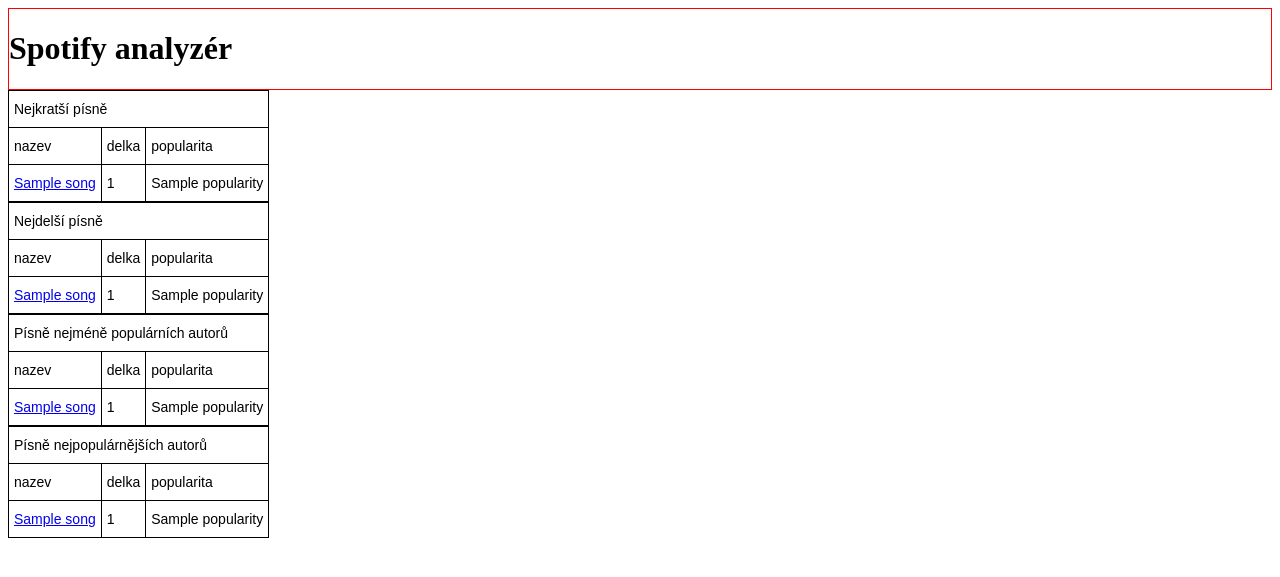
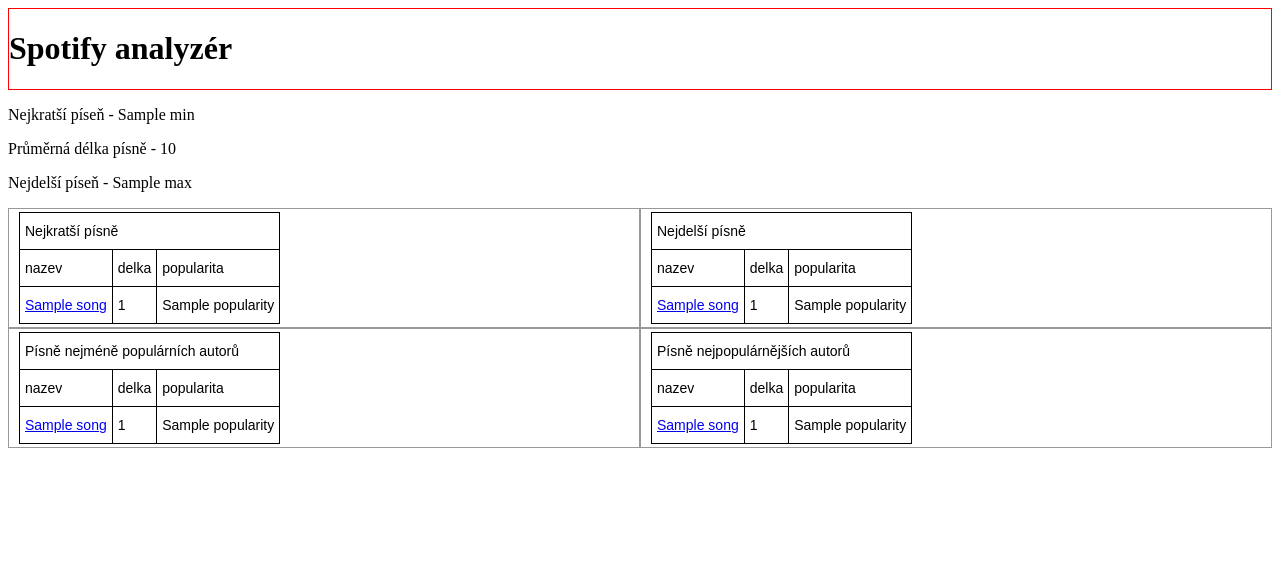
Before and after one commit to okurka12/Tietoevry-internship-challenge, a Django app: template spotify_analyser/mainapp/templates/mainapp/data.html in a window 1280 px wide. Shown: the top 577 px of the page. Run offline with Django 4.2, Linux system fonts and the light colour scheme; the template is opened without the code that fills it: most values are stand-ins (such as "Sample title", 1, 10 or a date in 2020).

Commit message:
Got the html to the point where it is nothing pretty but I am satisfied with it

```diff
--- a/spotify_analyser/mainapp/templates/mainapp/base.html
+++ b/spotify_analyser/mainapp/templates/mainapp/base.html
@@ -11,6 +11,36 @@
     .tg th{border-color:black;border-style:solid;border-width:1px;font-family:Arial, sans-serif;font-size:14px;
       font-weight:normal;overflow:hidden;padding:10px 5px;word-break:normal;}
     .tg .tg-0lax{text-align:left;vertical-align:top}
+    /* DivTable.com */
+    .divTable{
+        display: table;
+        width: 100%;
+    }
+    .divTableRow {
+        display: table-row;
+    }
+    .divTableHeading {
+        background-color: #EEE;
+        display: table-header-group;
+    }
+    .divTableCell, .divTableHead {
+        border: 1px solid #999999;
+        display: table-cell;
+        padding: 3px 10px;
+    }
+    .divTableHeading {
+        background-color: #EEE;
+        display: table-header-group;
+        font-weight: bold;
+    }
+    .divTableFoot {
+        background-color: #EEE;
+        display: table-footer-group;
+        font-weight: bold;
+    }
+    .divTableBody {
+        display: table-row-group;
+    }
     </style>
 </head>
 <body>
--- a/spotify_analyser/mainapp/templates/mainapp/data.html
+++ b/spotify_analyser/mainapp/templates/mainapp/data.html
@@ -1,6 +1,15 @@
 {% extends "mainapp/base.html" %}
 
 {% block content %}
+
+<p>Nejkratší píseň - {{ min }}</p>
+<p>Průměrná délka písně - {{ avg }}  </p>
+<p>Nejdelší píseň - {{ max }}</p>
+
+<div class="divTable">
+<div class="divTableBody">
+<div class="divTableRow">
+<div class="divTableCell">
 
 <table class="tg">
 <thead>
@@ -25,7 +34,8 @@
 </tbody>
 </table>
 
-
+</div>
+<div class="divTableCell">
 
 <table class="tg">
 <thead>
@@ -50,7 +60,10 @@
 </tbody>
 </table>
 
-
+</div>
+</div>
+<div class="divTableRow">
+<div class="divTableCell">
 
 <table class="tg">
 <thead>
@@ -75,6 +88,8 @@
 </tbody>
 </table>
 
+</div>
+<div class="divTableCell">
 
 <table class="tg">
 <thead>
@@ -99,6 +114,25 @@
 </tbody>
 </table>
 
+</div>
+</div>
+</div>
+</div>
+<!-- DivTable.com -->
+
+
+
+
+
+
+
+
+
+
+
+
+
+
 
 
 
```
